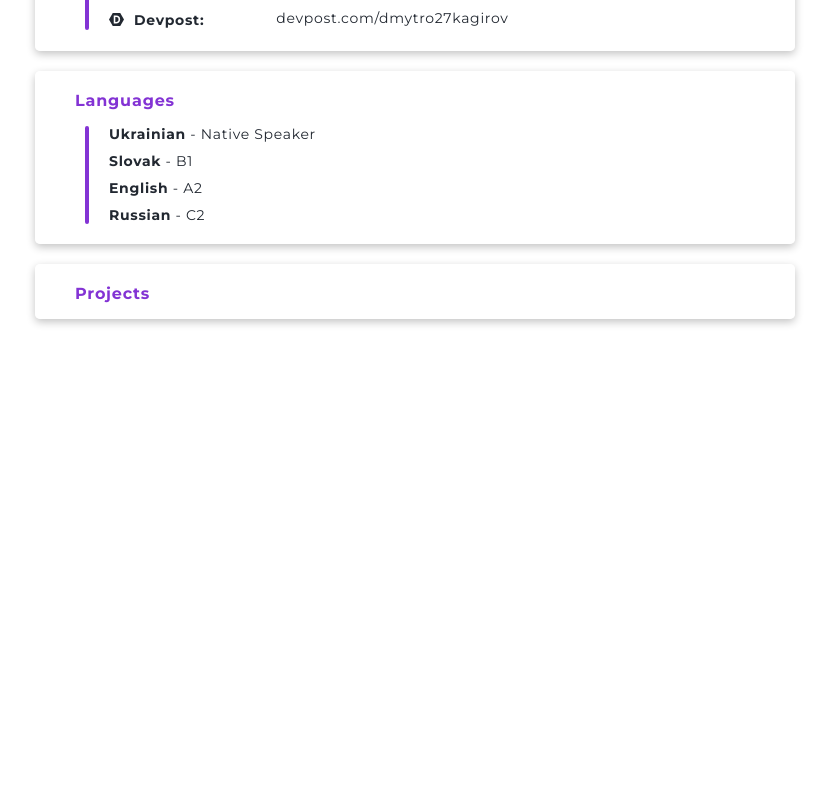
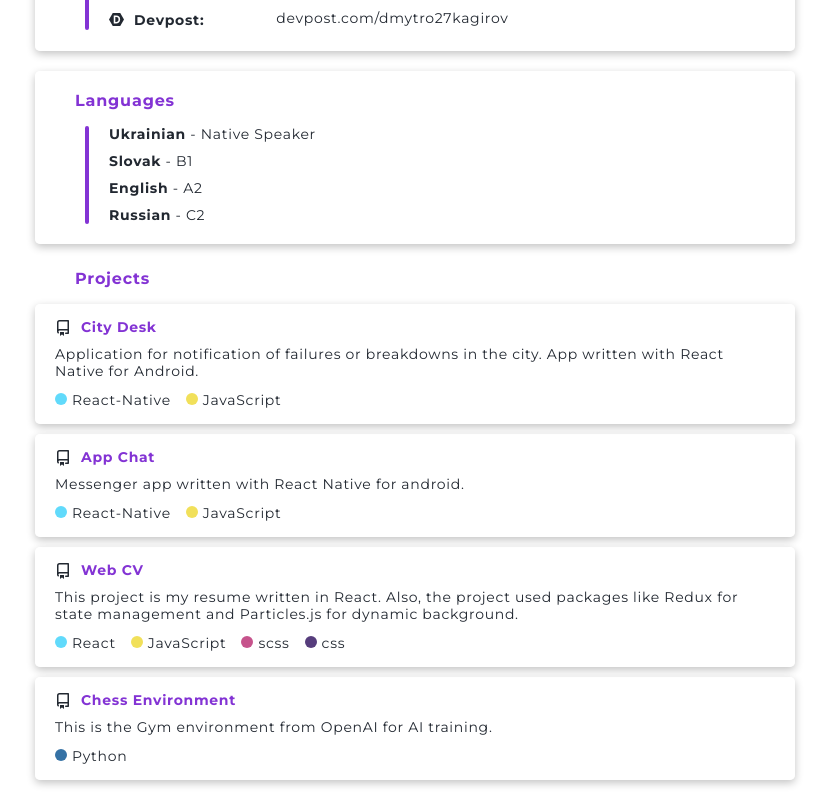
Before and after one commit to Dmytro27Ind/web-cv, a React (Create React App) app: page / in a window 1280 px wide. Shown: the part 1172-1972 px from the top of the page, without its empty margins (385-1214 px from the left). Before the commit the page ends 1511 px from the top, so only its background shows below. Built offline with nearby package versions, Linux system fonts and the light colour scheme.

Commit message:
project added

```diff
--- a/src/components/Main.jsx
+++ b/src/components/Main.jsx
@@ -4,7 +4,7 @@ import AboutMeSection from './AboutMeSection'
 import ContactsSection from './contactSection/ContactsSection'
 import EducationSection from './EducationSection'
 import LanguagesSection from './LanguagesSection'
-import ProjectsSection from './ProjectsSection'
+import ProjectsSection from './projectSection/ProjectsSection'
 import SkillsSection from './SkillsSection'
 
 function Main() {
--- a/src/components/ProjectsSection.jsx
+++ /dev/null
@@ -1,11 +0,0 @@
-import React from 'react'
-
-function ProjectsSection() {
-  return (
-    <div className='main__section' id='projects'>
-        <h2>Projects</h2>
-    </div>
-  )
-}
-
-export default ProjectsSection
--- /dev/null
+++ b/src/components/projectSection/ProjectItem.jsx
@@ -0,0 +1,53 @@
+import React from 'react'
+import { useState } from 'react'
+import { useEffect } from 'react'
+
+function ProjectItem({name, desc, lang, link}) {
+    let [langClass, setLangClass] = useState([])
+    useEffect(() => {
+        lang.forEach((l) => {
+            if (langClass.map((lc => lc.lang)).includes(l))
+                return;
+            switch(l) {
+                case "JavaScript":
+                    setLangClass([...langClass, {lang: l, class: 'js'}]); break
+                case "React":
+                    setLangClass([...langClass, {lang: l, class: 'react'}]); break
+                case "React-Native":
+                    setLangClass([...langClass, {lang: l, class: 'react-native'}]); break
+                case "css":
+                    setLangClass([...langClass, {lang: l, class: 'css'}]); break
+                case "scss":
+                    setLangClass([...langClass, {lang: l, class: 'scss'}]); break
+                case "Python":
+                    setLangClass([...langClass, {lang: l, class: 'python'}]); break
+                default:
+                    setLangClass([...langClass, {lang: l, class: 'js'}]);
+            }
+        })
+    }, [lang, langClass])
+
+  return (
+    <div className='main__section project'>
+        <h3>
+            <svg aria-hidden="true" height="16" viewBox="0 0 16 16" version="1.1" width="16" data-view-component="true">
+                <path fillRule="evenodd" d="M2 2.5A2.5 2.5 0 014.5 0h8.75a.75.75 0 01.75.75v12.5a.75.75 0 01-.75.75h-2.5a.75.75 0 110-1.5h1.75v-2h-8a1 1 0 00-.714 1.7.75.75 0 01-1.072 1.05A2.495 2.495 0 012 11.5v-9zm10.5-1V9h-8c-.356 0-.694.074-1 .208V2.5a1 1 0 011-1h8zM5 12.25v3.25a.25.25 0 00.4.2l1.45-1.087a.25.25 0 01.3 0L8.6 15.7a.25.25 0 00.4-.2v-3.25a.25.25 0 00-.25-.25h-3.5a.25.25 0 00-.25.25z"></path>
+            </svg>
+            <a href={link} target="_blank" rel="noreferrer">
+                {name}
+            </a>
+        </h3>
+        <span>{desc}</span>
+        <div className='project__languages'>
+            {langClass.map((l, ind) =>
+                <div key={ind} className='project__language'>
+                    <span className={'project__language-color project__language-color-' + l.class}></span>
+                    <span className='project__language'>{l.lang}</span>
+                </div>
+            )}
+        </div>
+    </div>
+  )
+}
+
+export default ProjectItem
--- /dev/null
+++ b/src/components/projectSection/ProjectsSection.jsx
@@ -0,0 +1,45 @@
+import React from 'react'
+import { useState } from 'react'
+import ProjectItem from './ProjectItem'
+
+function ProjectsSection() {
+  let [projects] = useState([
+    {
+      name: "City Desk",
+      desc: "Application for notification of failures or breakdowns in the city. App written with React Native for Android.",
+      lang: ["JavaScript", "React-Native"],
+      link: "https://github.com/Dmytro27Ind/city-desk"
+    },
+    {
+      name: "App Chat",
+      desc: "Messenger app written with React Native for android.",
+      lang: ["JavaScript", "React-Native"],
+      link: "https://github.com/Dmytro27Ind/app-chat"
+    },
+    {
+      name: "Web CV",
+      desc: "This project is my resume written in React. Also, the project used packages like Redux for state management and Particles.js for dynamic background.",
+      lang: ["css", "scss", "JavaScript", "React"],
+      link: "https://github.com/Dmytro27Ind/web-cv"
+    },
+    {
+      name: "Chess Environment",
+      desc: "This is the Gym environment from OpenAI for AI training.",
+      lang: ["Python"],
+      link: "https://github.com/Dmytro27Ind/chess-env-ai"
+    },
+  ])
+
+  return (
+    <div className='project__section' id='projects'>
+      <h2>Projects</h2>
+      <div className='projects'>
+        {projects.map((project, ind) =>
+          <ProjectItem key={ind} name={project.name} desc={project.desc} lang={project.lang} link={project.link}/>
+        )}
+      </div>
+    </div>
+  )
+}
+
+export default ProjectsSection
--- a/src/styles/Main.scss
+++ b/src/styles/Main.scss
@@ -151,6 +151,76 @@
     display: flex;
 }
 
+.project__section {
+    display: flex;
+    flex-direction: column;
+}
+.project__section h2 {
+    font-weight: 700;
+    font-size: 16px;
+    line-height: 20px;
+    letter-spacing: 0.05em;
+    color: var(--accent);
+    margin-left: -10px;
+    margin-top: 5px;
+    margin-bottom: 15px;
+    transition: color 300ms linear;
+    margin-left: 40px;
+}
+.projects {
+    display: flex;
+    flex-direction: column;
+    gap: 10px;
+}
+.project {
+    display: flex;
+    flex-direction: column;
+    gap: 10px;
+    padding: 15px 20px;
+}
+.project h3 {
+    display: flex;
+    align-items: center;
+}
+.project h3 a {
+    color: var(--accent);
+}
+.project h3 svg {
+    margin-right: 10px;
+    fill: var(--text-primary);
+}
+.project__languages {
+    display: flex;
+    gap: 15px;
+}
+.project span.project__language {
+    margin-left: 5px;
+}
+.project span.project__language-color {
+    width: 12px;
+    height: 12px;
+    display: inline-block;
+    border-radius: 50%;
+}
+.project span.project__language-color-js {
+    background-color: #f1e05a;
+}
+.project span.project__language-color-react {
+    background-color: #61dafb;
+}
+.project span.project__language-color-react-native {
+    background-color: #61dafb;
+}
+.project span.project__language-color-css {
+    background-color: #563d7c;
+}
+.project span.project__language-color-scss {
+    background-color: #c6538c;
+}
+.project span.project__language-color-python {
+    background-color: #3572A5;
+}
+
 #about-me   { order: 0; }
 #education  { order: 1; }
 #skills     { order: 2; }
```
Also changed, not shown: 1 other file (tests, documents, lock files or other folders).
